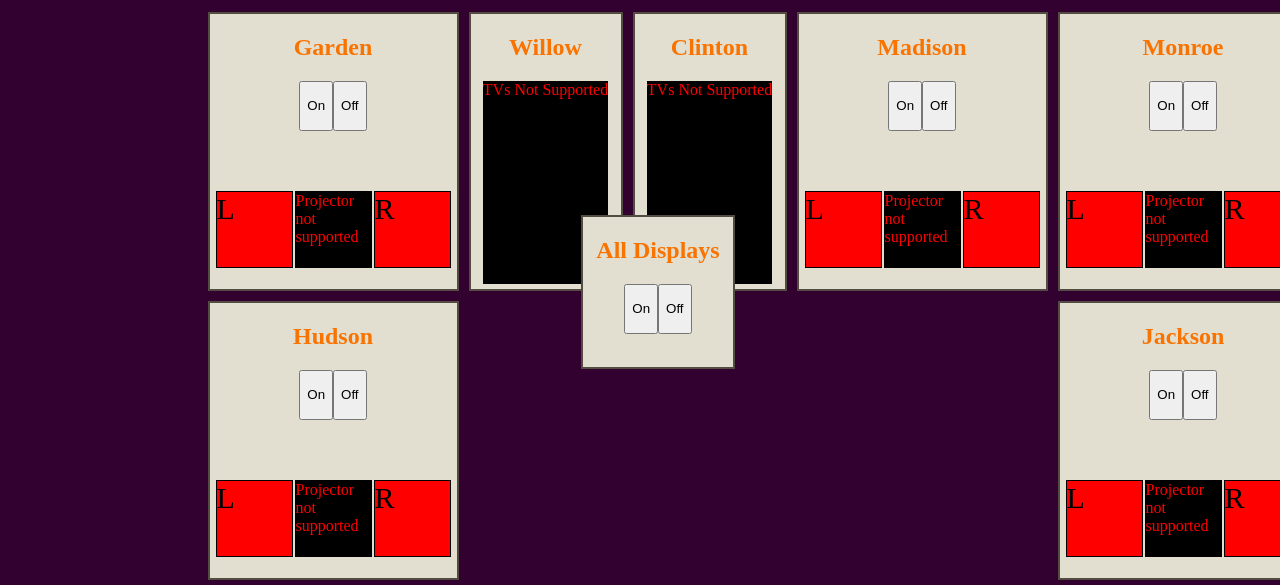
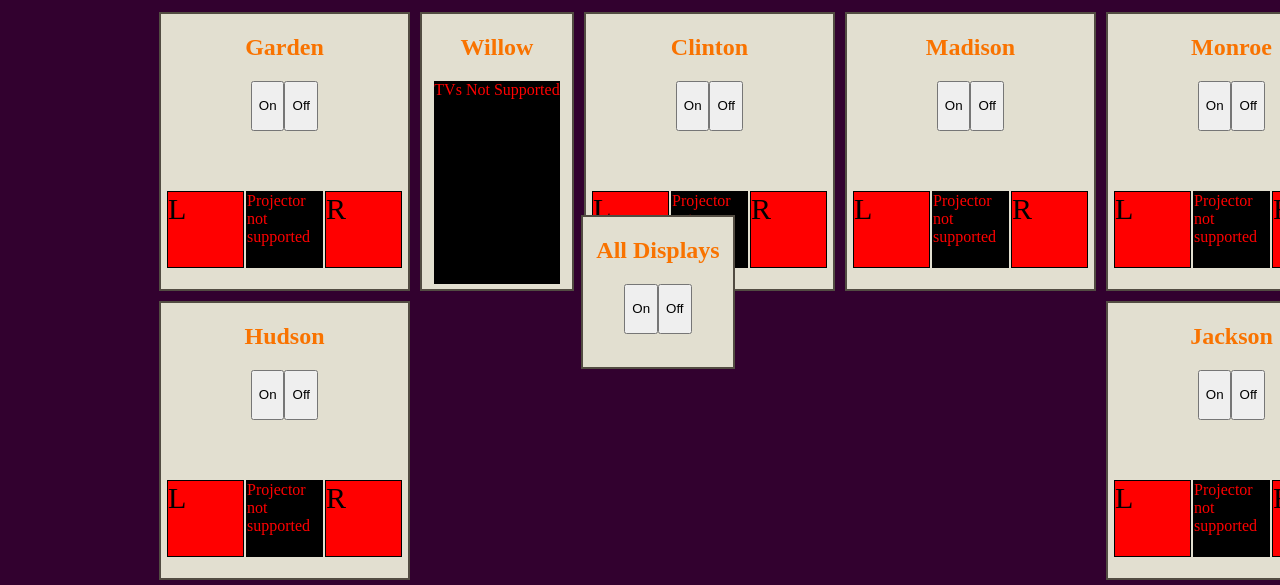
Before and after one commit to fuzzy1450/TVControl, a website: page WebServer/views/index.html in a window 1280 px wide. Shown: the part 301-886 px from the top of the page. Drawn offline with Linux system fonts and the light colour scheme; files that its build step writes are made by us from their sources; no server answers; files whose address does not match are found by name.

Commit message:
New TVs!
Clinton now has supported TVs

```diff
--- a/WebServer/etc/Areas.json
+++ b/WebServer/etc/Areas.json
@@ -5,6 +5,7 @@
 	"JacksonLeft","JacksonRight",
 	"MadisonLeft","MadisonRight",
 	"MonroeLeft","MonroeRight",
+	"ClintonLeft","ClintonRight",
 	"BoardGameWest","BoardGameEast",
 	"BowlingLeft","BowlingRight","BowlingMiddle4",
 	"FrontDesk1","FrontDesk2","FrontDesk3","FrontDesk4",
@@ -17,7 +18,8 @@
 	  "Hudson":["HudsonLeft","HudsonRight"],
 	  "Jackson":["JacksonLeft","JacksonRight"],
 	  "Madison":["MadisonLeft","MadisonRight"],
-	  "Monroe":["MonroeLeft","MonroeRight"]
+	  "Monroe":["MonroeLeft","MonroeRight"],
+	  "Clinton":["ClintonLeft","ClintonRight"]
    },
    "Rooms":{
       "BoardGame":["BoardGameWest","BoardGameEast"],
--- a/WebServer/views/index.html
+++ b/WebServer/views/index.html
@@ -165,8 +165,16 @@
 
 			<div class="Group" id="Clinton">
 				<h2>Clinton</h2>
-				<div class="ControlPanel not_supported_Group">
-					TVs Not Supported
+				<div class="ControlPanel">
+					<button class="on_btn" onclick="apiRequest('Bays', 'Clinton', 'PowerOn')">On</button>
+					<button class="off_btn" onclick="apiRequest('Bays', 'Clinton', 'PowerOff')">Off</button>
+				</div>
+				<div class="TV-Container" style="margin-bottom: 20px;">
+					<div class="flex-row">
+						<div id="ClintonLeft" class="TV off" title="ClintonLeft">L</div>
+						<div id="ClintonProjector" class="not_supported_TV" title="ClintonProjector">Projector</div>
+						<div id="ClintonRight" class="TV off" title="ClintonRight">R</div>
+					</div>
 				</div>
 			</div>
 
```
Also changed, not shown: WebServer/etc/TVs.json (+13 -0 lines).
